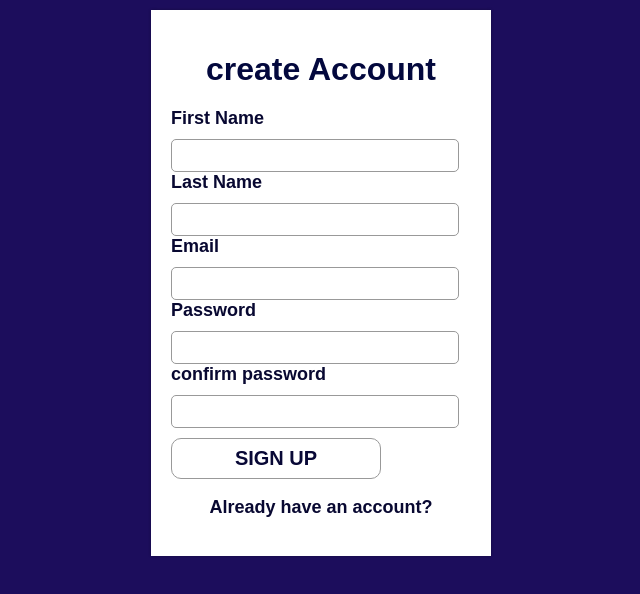
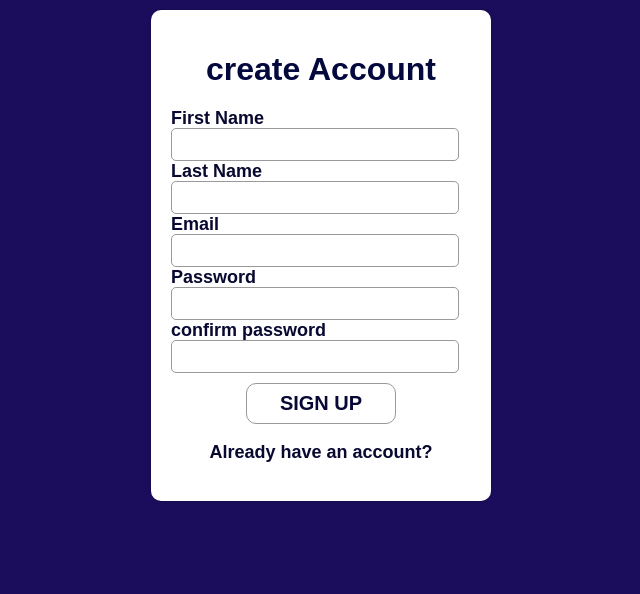
Before and after one commit to Adesola-create/sign-up, a plain HTML site: page signup.html in a window 1280 px wide. Shown: the whole page, without its empty margins (319-959 px from the left). Drawn offline with Linux system fonts and the light colour scheme.

Commit message:
Add files via upload

```diff
--- a/style.css
+++ b/style.css
@@ -1,5 +1,4 @@
-body
-{
+body{
     margin: 0;
     padding: 0;
     font-family: sans-serif;
@@ -7,14 +6,14 @@ body
     background-size: cover;
     background-position: center;
 }
-.sign-up-form
-{
+.sign-up-form{
     width: 300px;
     box-shadow: 0 0 3px 0 rgba(0, 0, 0, 0.3);
     background: #fff;
     padding: 20px;
     margin:10px auto;
     text-align: left;
+    border-radius: 10px;
 }
 .sign-up-form h1
 {
@@ -22,11 +21,14 @@ body
     margin-bottom: 20px;
     text-align: center;
 }
-.input-box
-{
+.input-box:hover{
+    background-color: blue;
+    color: white;
+}
+ .input-box{
     border-radius: 5px;
     padding: 8px;
-    margin: 10px auto 0;
+    margin: -1px auto 0;
     width: 90%;
     border: 1px solid #999;
     outline: none;
@@ -39,10 +41,13 @@ body
     margin: 10px auto 0;
     border: 1px solid #999;
     color: rgb(8, 8, 54);
-    width: 70%;
+    width: 50%;
     background-color: white;
     border-radius: 10px;
     border: 1px solid #999;
+    align-items: center;
+    display: flex;
+    justify-content: center;
 
 
 }
```
